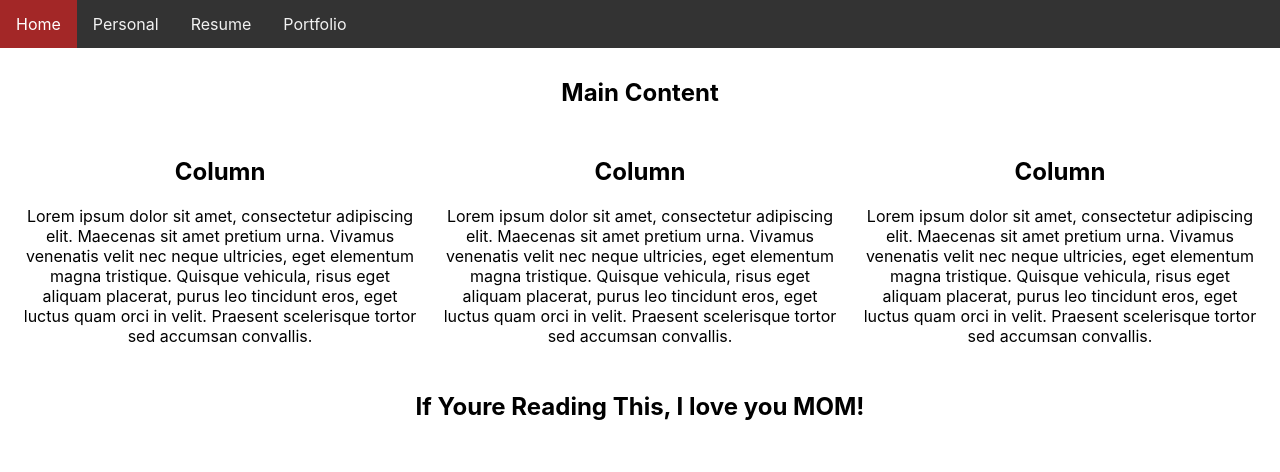
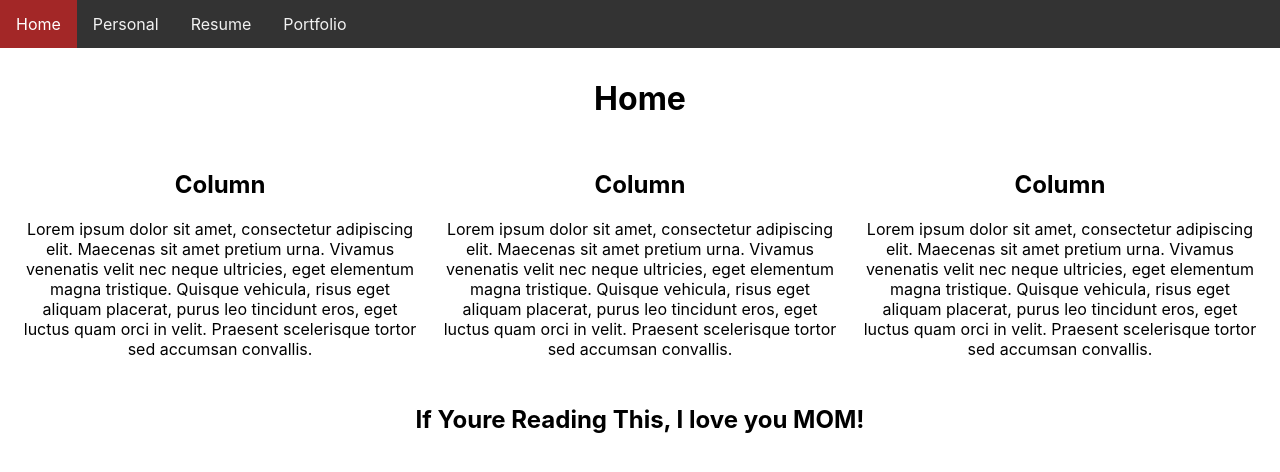
Before and after one commit to leoy94/react-amplify-portfolio, a React (Create React App) app: page / in a window 1280 px wide. Shown: the top 472 px of the page. Built offline with nearby package versions, Linux system fonts and the light colour scheme.

Commit message:
added dynamic Headers

```diff
--- a/src/components/Body/body.jsx
+++ b/src/components/Body/body.jsx
@@ -2,16 +2,34 @@ import React, { Component } from "react";
 import "./body.css";
 
 class Body extends Component {
-  state = {};
+  state = {
+    currenttab: this.props.currenttab,
+  };
 
   //array for rows
   //imbedded array for columns (or "items")
+
+  renderHeader = () => {
+    let {currenttab} = this.state;
+    if(this.state.currenttab!=this.props.currenttab){
+      currenttab = this.props.currenttab;
+      this.setState({currenttab: currenttab});
+
+    }
+    if(currenttab=="Home"){
+    return <h1>{currenttab}</h1>
+    }
+    else{
+      return <h1>{currenttab}</h1>
+    }
+  }
 
   render() {
     return (
       <div className="row">
         <div className="column middle">
-          <h2>Main Content</h2>
+          {/* <h2>Main Content</h2> */}
+          {this.renderHeader()}
           <div className="row">
             <div className="column">
               <h2>Column</h2>
```
